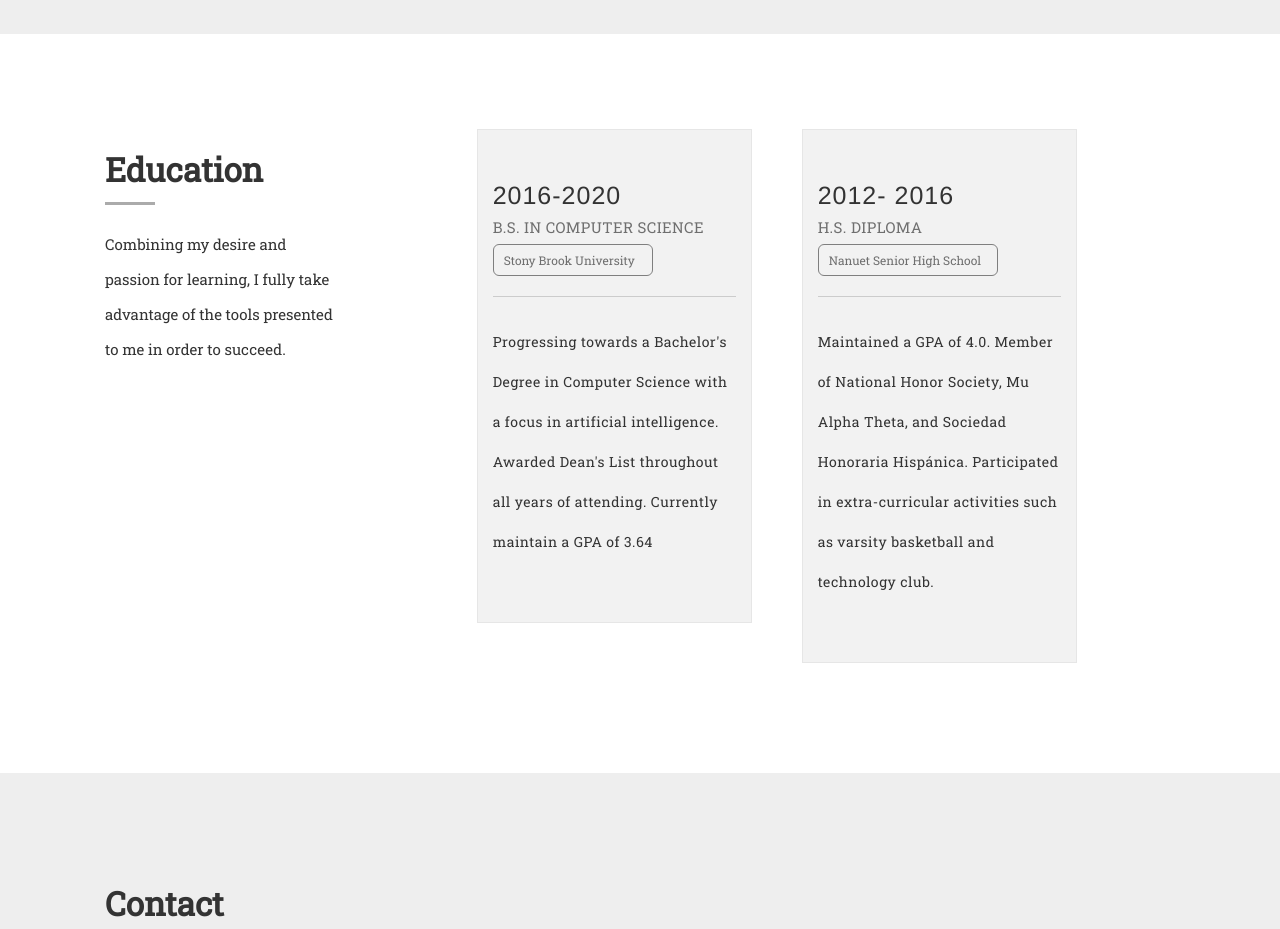
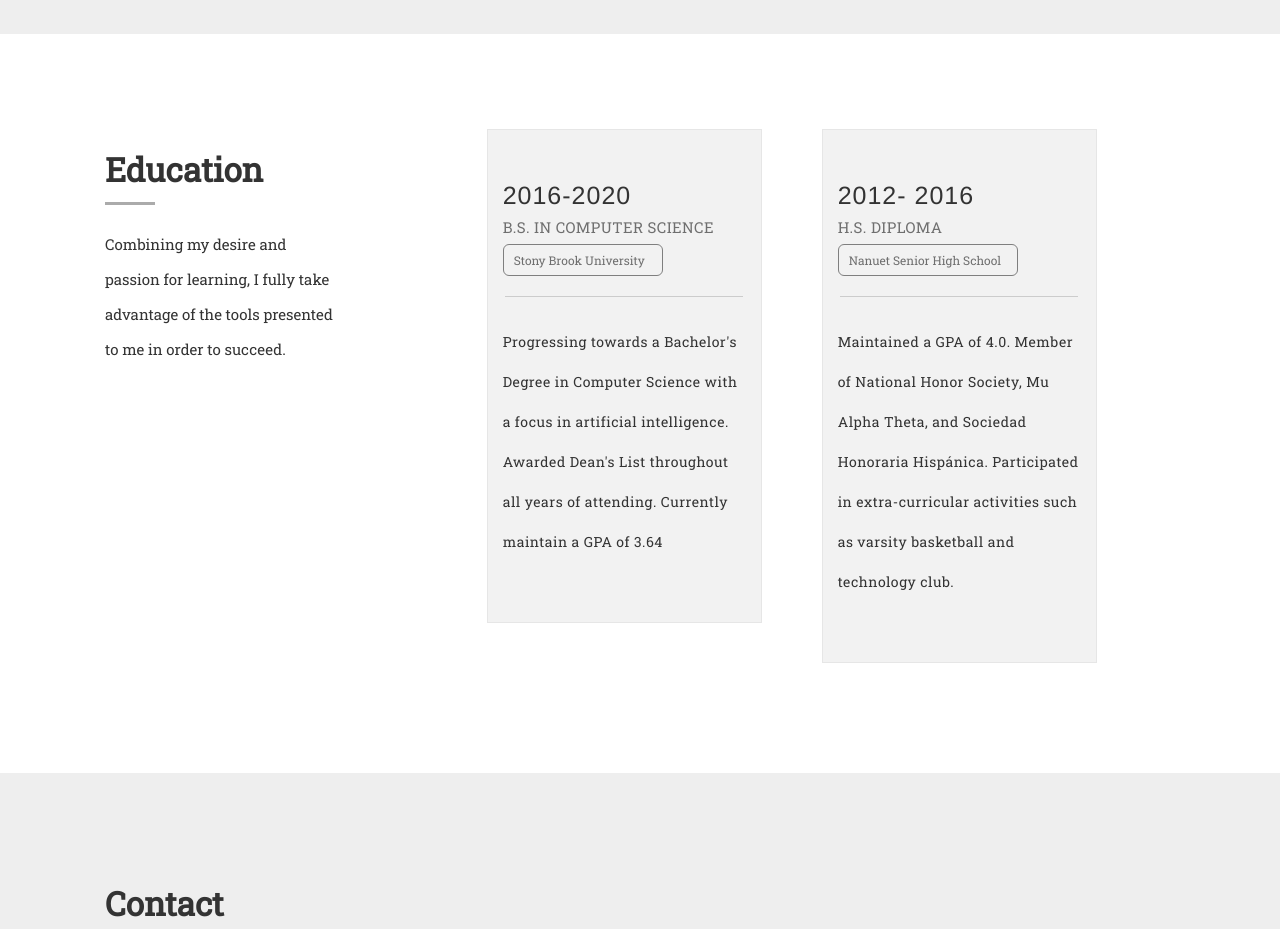
Before and after one commit to JamesAngeles21/Resume, a plain HTML site: page index.html in a window 1280 px wide. Shown: the part 2280-3209 px from the top of the page. Drawn offline with nearby package versions, Linux system fonts and the light colour scheme.

Commit message:
Final Website v2

```diff
--- a/ResumeIndex.css
+++ b/ResumeIndex.css
@@ -576,6 +576,7 @@ td {
 .break-up {
     margin-top: 20px;
     margin-bottom:25px;
+    width:98%;
     border: 0;
     border-top: 1px solid #CCC;
 }
@@ -596,14 +597,9 @@ td {
 
 @media only screen and (min-width: 993px) {
     .card {
-        margin-left: 20px;
+        margin-left: 30px;
         margin-right:30px;
-    }
-}
 
-@media only screen and (max-device-width: 1300px) and (min-device-width: 900px) {
-    .card {
-        width: 28% !important;
     }
 }
 
```
